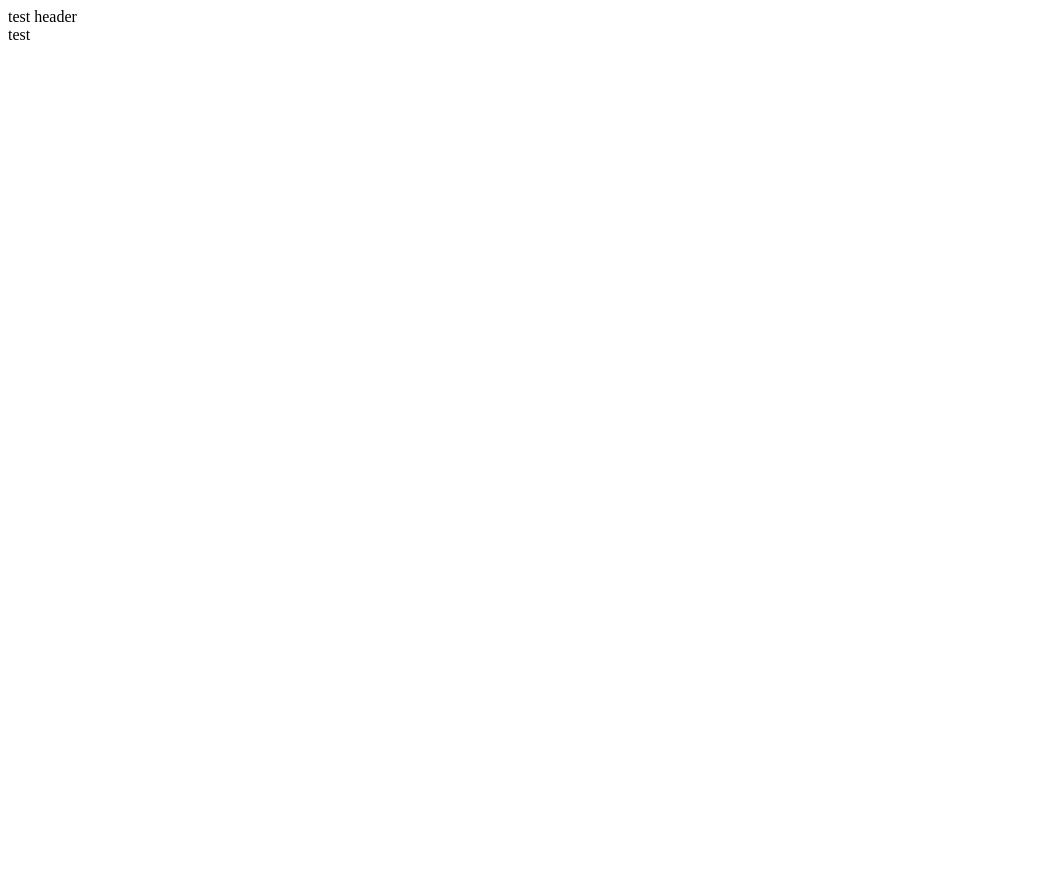
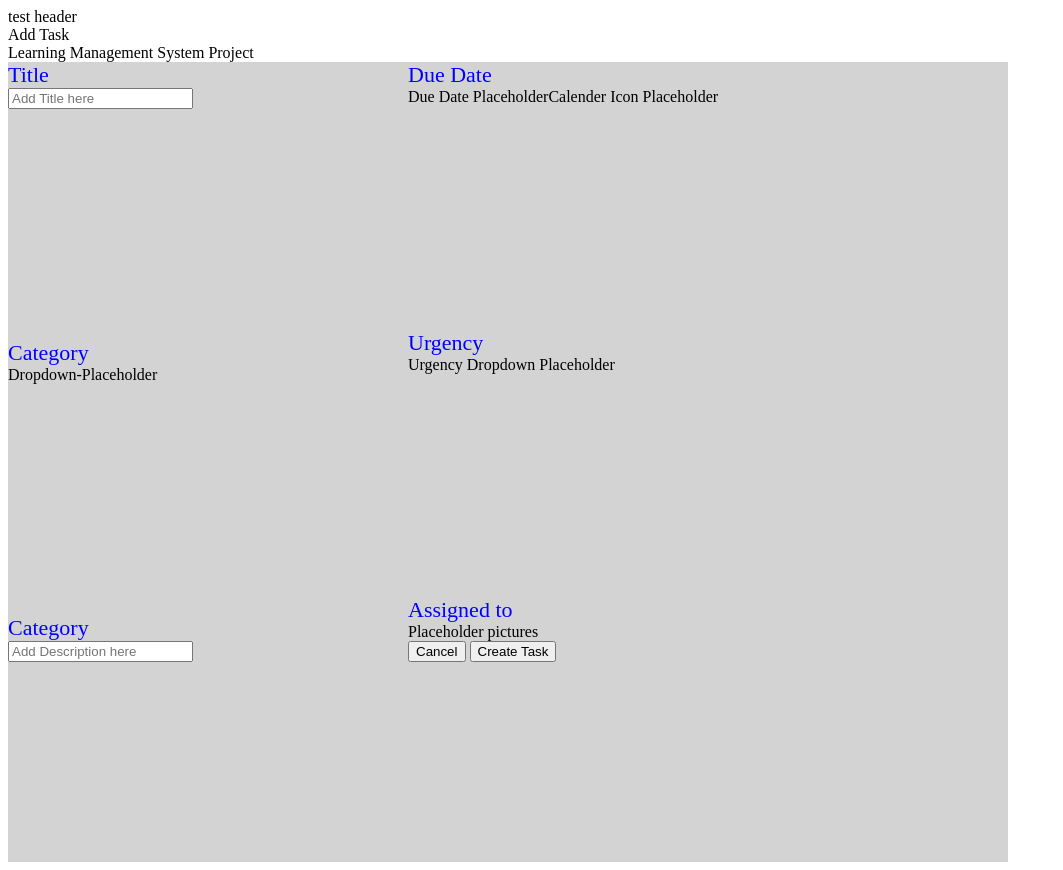
Before and after one commit to CagriAvsar/Join_Group, a plain HTML site: page templates/addTask.html in a window 1280 px wide. Shown: the whole page, without its empty margins (0-1063 px from the left). Before the commit the page ends 800 px from the top, so only its background shows below. Drawn offline with Linux system fonts and the light colour scheme.

Commit message:
add task page: structure and ids

```diff
--- a/css/addTask.css
+++ b/css/addTask.css
@@ -1,3 +1,32 @@
 body{
 
 }
+.lower-container{
+    height: 800px;
+    width: 1000px;
+    background-color: lightgrey;
+    display: flex;
+    flex-direction: row;
+}
+.lower-container-left{
+    height: 600px;
+    width: 400px;
+    display: flex;
+    flex-direction: column;
+    justify-content: space-between;
+}
+.due-date-two-containers{
+    display: flex;
+    flex-direction: row;
+}
+.lower-container-heading{
+    color: blue;
+    font-size: 22px;
+}
+.lower-container-right{
+    height: 600px;
+    width: 400px;
+    display: flex;
+    flex-direction: column;
+    justify-content: space-between;
+}
--- a/templates/addTask.html
+++ b/templates/addTask.html
@@ -12,7 +12,83 @@
 <body onload="includeHTML()">
 <div w3-include-html="header.html"></div> <!-- funktioniert noch nicht -->
 
-    test
+<div class="main">
+    <div class="top-container">
+        <div class="top-container-addtask">
+            Add Task
+        </div>
+        <div class="top-container-text">
+            Learning Management System Project
+        </div>
+    </div>
+
+    <div class="lower-container">
+        <div class="lower-container-left">
+            <div class="title">
+                <div class="lower-container-heading">
+                    Title
+                </div>
+                <input placeholder="Add Title here" class="title-input" id="title-input"> </input>
+            </div>
+            <div class="category">
+                <div class="lower-container-heading">
+                    Category
+                </div>
+                <div id="category-dropdown">
+                    Dropdown-Placeholder
+                </div>
+            </div>
+            <div class="description">
+                <div class="lower-container-heading">
+                    Category
+                </div>
+                <input placeholder="Add Description here" class="description-input" id="description-input"> </input>
+            </div>
+        </div>
+        <div class="lower-container-right">
+            <div class="due-date">
+                <div class="lower-container-heading">
+                    Due Date
+                </div>
+                    <div class="due-date-two-containers">
+                        <div id="due-date-input">
+                            Due Date Placeholder
+                        </div>
+                        <div>
+                            Calender Icon Placeholder
+                        </div>
+                    </div>
+            </div>
+            <div class="urgency">
+                <div class="lower-container-heading">
+                    Urgency
+                </div>
+                <div id="urgency-dropdown">
+                    Urgency Dropdown Placeholder
+                </div>
+            </div>
+            <div class="assigned-to">
+                <div class="lower-container-heading">
+                    Assigned to
+                </div>
+                <div class="assigned-to-pics">
+                    <div id="assigned-to">
+                        Placeholder pictures
+                    </div>
+                </div>
+                <div class="cancel-and-create-buttons">
+                    <button id="btn-cancel"> Cancel </button>
+                    <button id="btn-create-task"> Create Task </button>
+                </div>
+
+
+            </div>
+        </div>
+
+    </div>
+
+
+</div>
 
 </body>
 </html>
```
Also changed, not shown: templates/backlog.html (+4 -3 lines), templates/board.html (+1 -1 lines).
